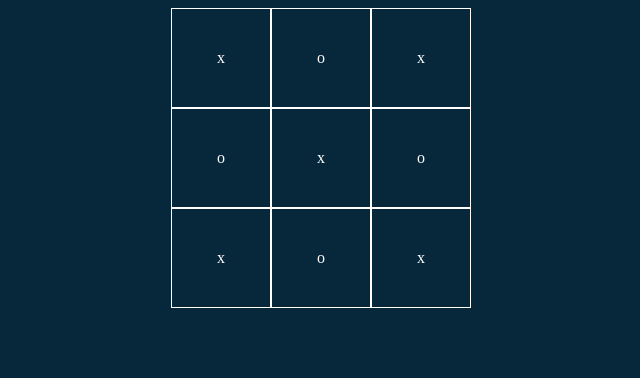
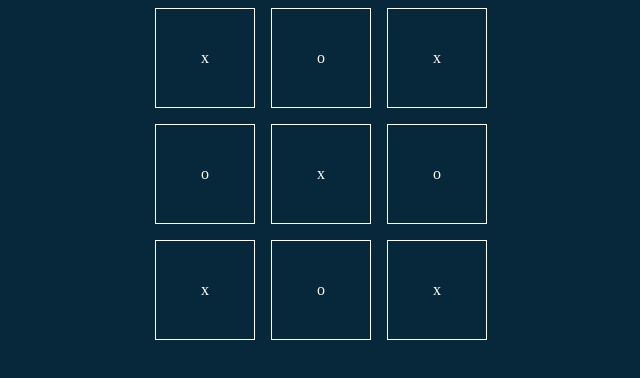
Before and after one commit to braddefauw/tic-tac-toe, a plain HTML site: page index.html in a window 1280 px wide. Shown: the whole page, without its empty margins (319-959 px from the left). Drawn offline with Linux system fonts and the light colour scheme.

Commit message:
small styling adjustments + beginnings of js logic for manually inserting x's and o's

```diff
--- a/script.js
+++ b/script.js
@@ -16,8 +16,12 @@ const brad = Player('brad');
 // brad.getName();
 
 gameBoard.board.forEach((element) => {
+    let blockText = "x";
     let block = document.createElement("div");
     block.classList.add("block");
+    block.addEventListener('click', () => {
+        block.innerText = blockText;
+    })
     block.innerText = element;
     let board = document.querySelector('#board');
     board.appendChild(block);
--- a/styles.css
+++ b/styles.css
@@ -12,6 +12,7 @@ body {
     display: grid;
     grid-template-columns: 100px 100px 100px;
     grid-template-rows: 100px 100px 100px;
+    gap: 1rem;
 }
 
 .block {
```
